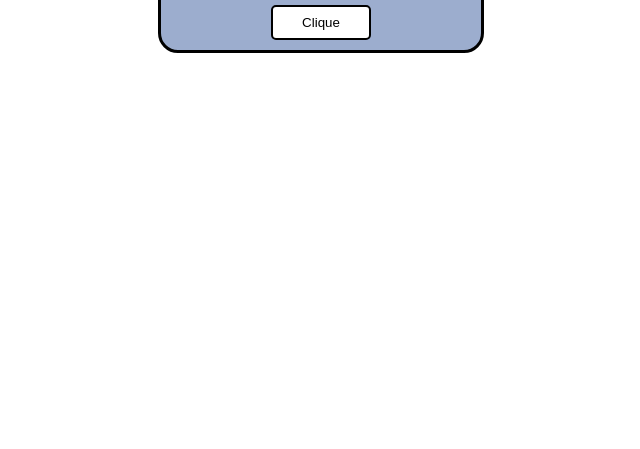
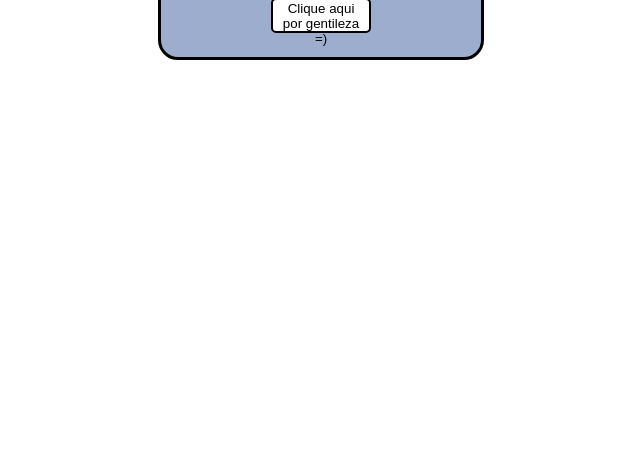
Before and after one commit to LucassAlmeidaa/geradorDeCor, a plain HTML site: page index.html in a window 1280 px wide. Shown: the part 351-800 px from the top of the page, without its empty margins (319-959 px from the left). Drawn offline with Linux system fonts and the light colour scheme.

Commit message:
Update index.html

```diff
--- a/index.html
+++ b/index.html
@@ -10,7 +10,7 @@
 <body>
     <div class="tudo">
         <h1>Clique no botão para mudar de cor!</h1>
-        <button onclick="mudarCor()" class="btn">Clique</button>
+        <button onclick="mudarCor()" class="btn">Clique aqui por gentileza =)</button>
         <h2 class="rgb">A cor será impressa aqui</h2>
     </div>
     <script src="js.js"></script>
```
